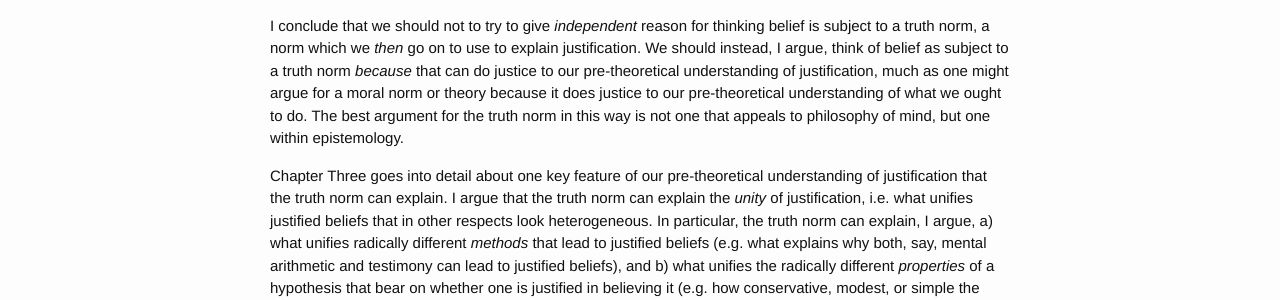
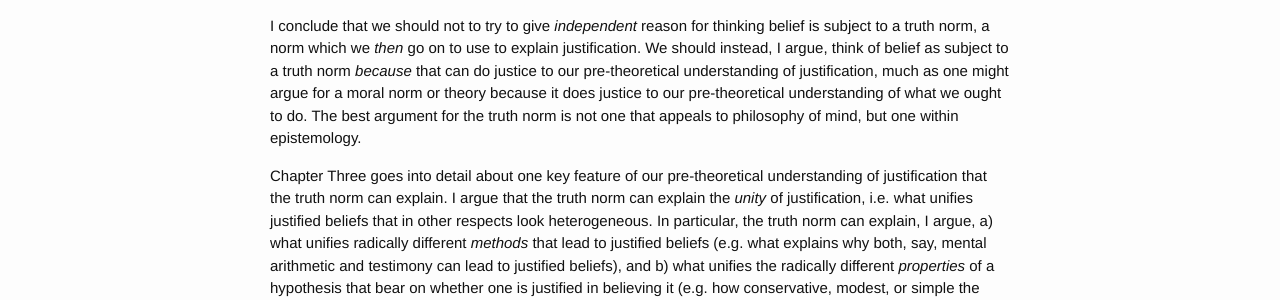
Before and after one commit to alexandergreenberg/alexandergreenberg.github.io, a Jekyll site: the page built from 01_PhD Thesis.md, in a window 1280 px wide. Shown: the part 666-966 px from the top of the page. Built offline with Jekyll 4.4.1, drawn with Linux system fonts in a browser that asks for light colours; some web fonts are replaced.

Commit message:
Update 01_PhD Thesis.md

```diff
--- a/01_PhD Thesis.md
+++ b/01_PhD Thesis.md
@@ -12,7 +12,7 @@ After introducing the truth norm account of justification in Chapter One, the ar
 
 In Chapter Two, I discuss various attempts to argue that belief is subject to a truth norm on the basis of the explanatory role of such a norm in the philosophy of mind. Such attempts typically attempt to argue that we need to think of the attitude of belief as *constitutively* subject to a truth norm in order to explain some psychological feature of belief. It has been suggested that belief being subject to the truth norm can explain, for example, what distinguishes belief from other attitudes, the transparency of doxastic deliberation, and Moore’s paradox. These attempts are unconvincing, I argue, because *either* these features can be explained by much weaker claims than the truth norm, *or* the truth norm can only explain these features given very strong theoretical assumptions.
 
-I conclude that we should not to try to give *independent* reason for thinking belief is subject to a truth norm, a norm which we *then* go on to use to explain justification. We should instead, I argue, think of belief as subject to a truth norm *because* that can do justice to our pre-theoretical understanding of justification, much as one might argue for a moral norm or theory because it does justice to our pre-theoretical understanding of what we ought to do. The best argument for the truth norm in this way is not one that appeals to philosophy of mind, but one within epistemology.
+I conclude that we should not to try to give *independent* reason for thinking belief is subject to a truth norm, a norm which we *then* go on to use to explain justification. We should instead, I argue, think of belief as subject to a truth norm *because* that can do justice to our pre-theoretical understanding of justification, much as one might argue for a moral norm or theory because it does justice to our pre-theoretical understanding of what we ought to do. The best argument for the truth norm is not one that appeals to philosophy of mind, but one within epistemology.
 
 Chapter Three goes into detail about one key feature of our pre-theoretical understanding of justification that the truth norm can explain. I argue that the truth norm can explain the *unity* of justification, i.e. what unifies justified beliefs that in other respects look heterogeneous. In particular, the truth norm can explain, I argue, a) what unifies radically different *methods* that lead to justified beliefs (e.g. what explains why both, say, mental arithmetic and testimony can lead to justified beliefs), and b) what unifies the radically different *properties* of a hypothesis that bear on whether one is justified in believing it (e.g. how conservative, modest, or simple the hypothesis is).
 
```
